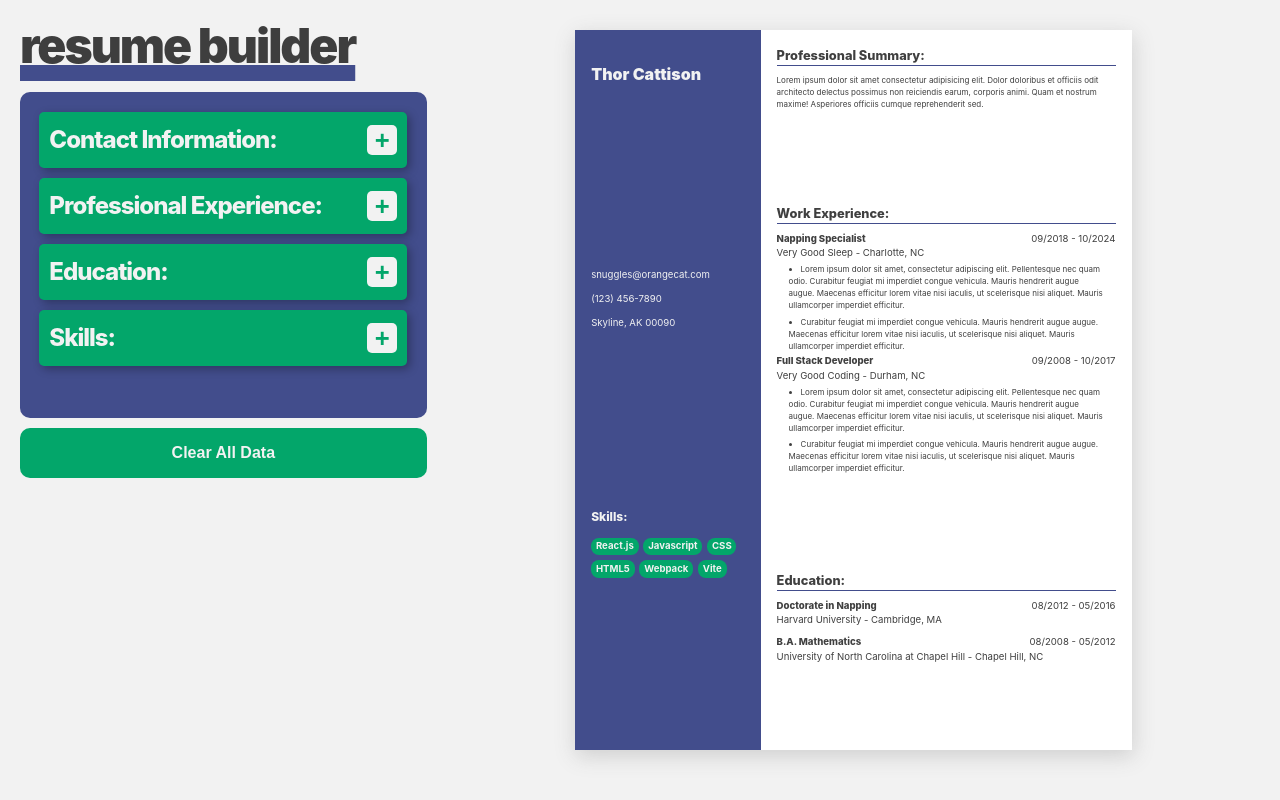
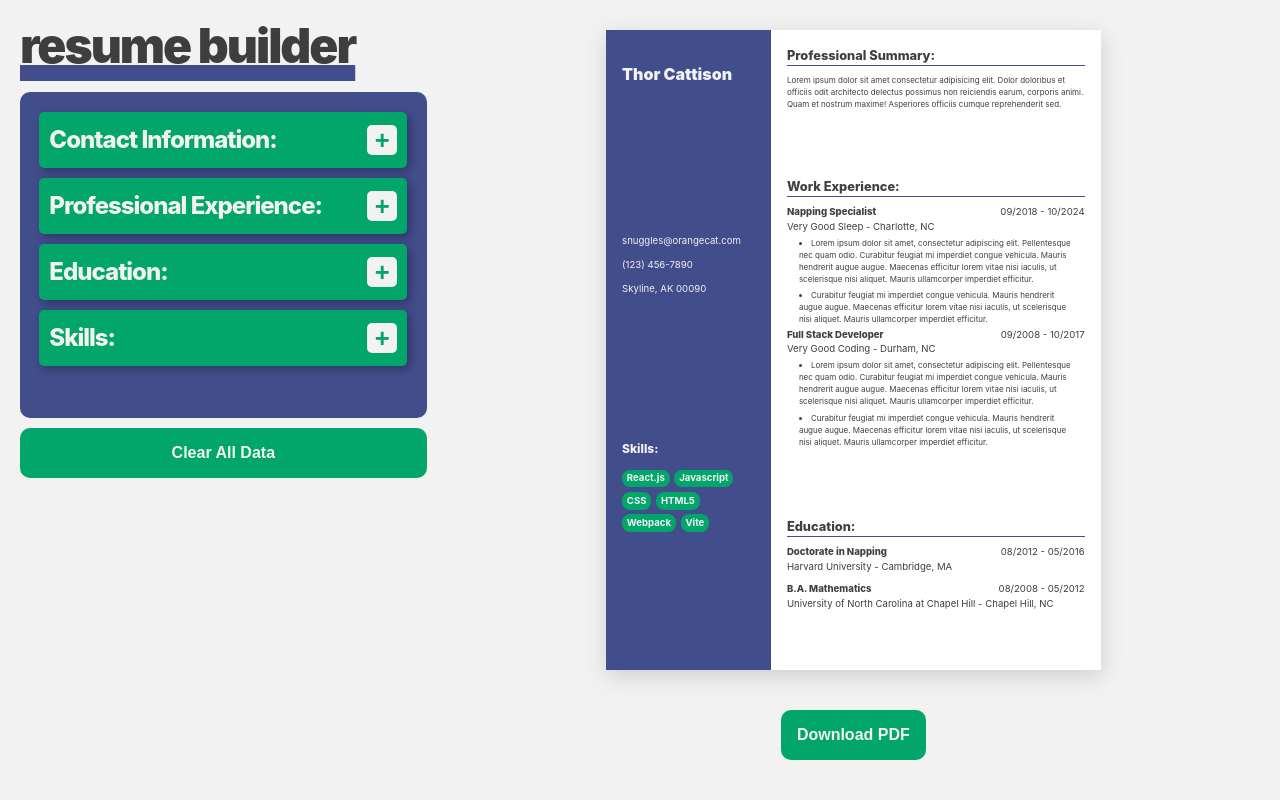
Before and after one commit to katiegd/CV-Application, a React (Vite) app: page / in a window 1280 px wide. Built offline with nearby package versions, Linux system fonts and the light colour scheme.

Commit message:
Added download pdf button

```diff
--- a/package.json
+++ b/package.json
@@ -10,6 +10,8 @@
     "preview": "vite preview"
   },
   "dependencies": {
+    "html2canvas": "^1.4.1",
+    "jspdf": "^2.5.1",
     "react": "^18.3.1",
     "react-dom": "^18.3.1"
   },
--- a/src/App.css
+++ b/src/App.css
@@ -81,6 +81,7 @@ hr {
 .output-side {
   box-sizing: border-box;
   display: flex;
+  flex-direction: column;
   justify-content: center;
   align-items: center;
 }
--- a/src/App.jsx
+++ b/src/App.jsx
@@ -1,4 +1,6 @@
 import { useState } from "react";
+import jsPDF from "jspdf";
+import html2canvas from "html2canvas";
 import "./App.css";
 import ContactInfo from "./components/ContactInfo";
 import Skills from "./components/Skills";
@@ -8,6 +10,23 @@ import Education from "./components/Education";
 import ProfessionalExp from "./components/ProfessionalExp";
 
 export default function App() {
+  // For PDF download //
+  function downloadPDF() {
+    const resumePDF = document.querySelector(".paper-container");
+
+    html2canvas(resumePDF, { scale: 2 }).then((canvas) => {
+      const imgData = canvas.toDataURL("image/png");
+      const pdf = new jsPDF({
+        orientation: "portrait",
+        unit: "px",
+        format: [canvas.width, canvas.height],
+      });
+
+      pdf.addImage(imgData, "PNG", 0, 0, canvas.width, canvas.height);
+      pdf.save("myResume.pdf");
+    });
+  }
+
   // For Contact Form //
   const [contactFormData, setContactFormData] = useState({
     firstName: "Thor",
@@ -469,6 +488,9 @@ export default function App() {
             proSum={professionalSum}
           />
         </div>
+        <button className="download-btn" onClick={downloadPDF}>
+          Download PDF
+        </button>
       </div>
     </div>
   );
--- a/src/Display.css
+++ b/src/Display.css
@@ -3,7 +3,8 @@
   --padding-scale: calc(2vh);
 }
 
-.clear-data-btn {
+.clear-data-btn,
+.download-btn {
   font-size: calc(var(--font-scale) * 1);
   padding: 1rem;
   background-color: var(--bright-green);
@@ -25,8 +26,8 @@
   background-color: rgb(255, 255, 255);
   margin: 30px auto;
   aspect-ratio: 8.5 / 11;
-  max-height: 90vh;
-  min-height: 90vh;
+  max-height: 80vh;
+  min-height: 80vh;
   display: grid;
   grid-template-columns: 1fr 2fr;
   box-shadow: 1px 6px 20px rgba(79, 79, 79, 0.21);
```
Also changed, not shown: 1 other file (tests, documents, lock files or other folders).
